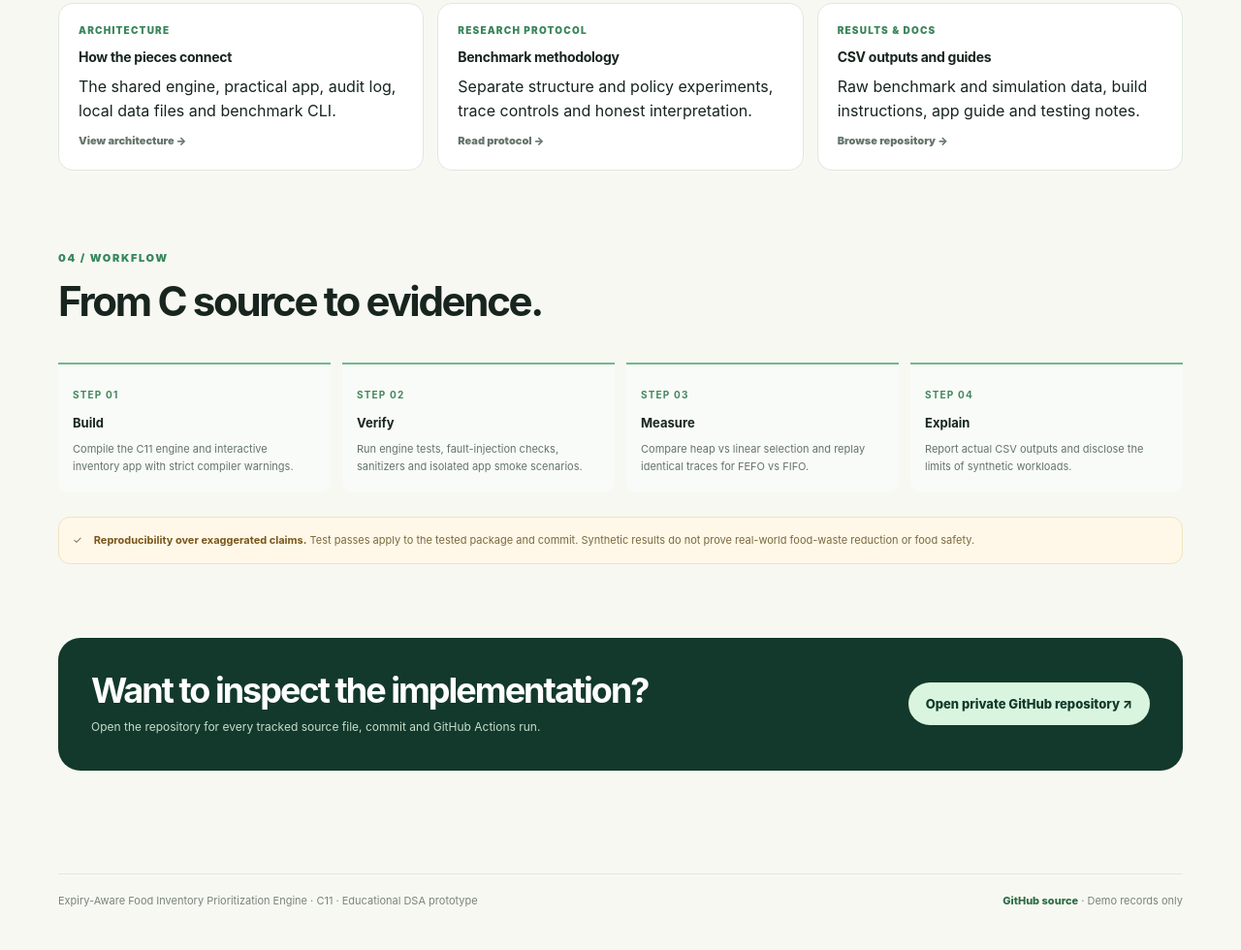
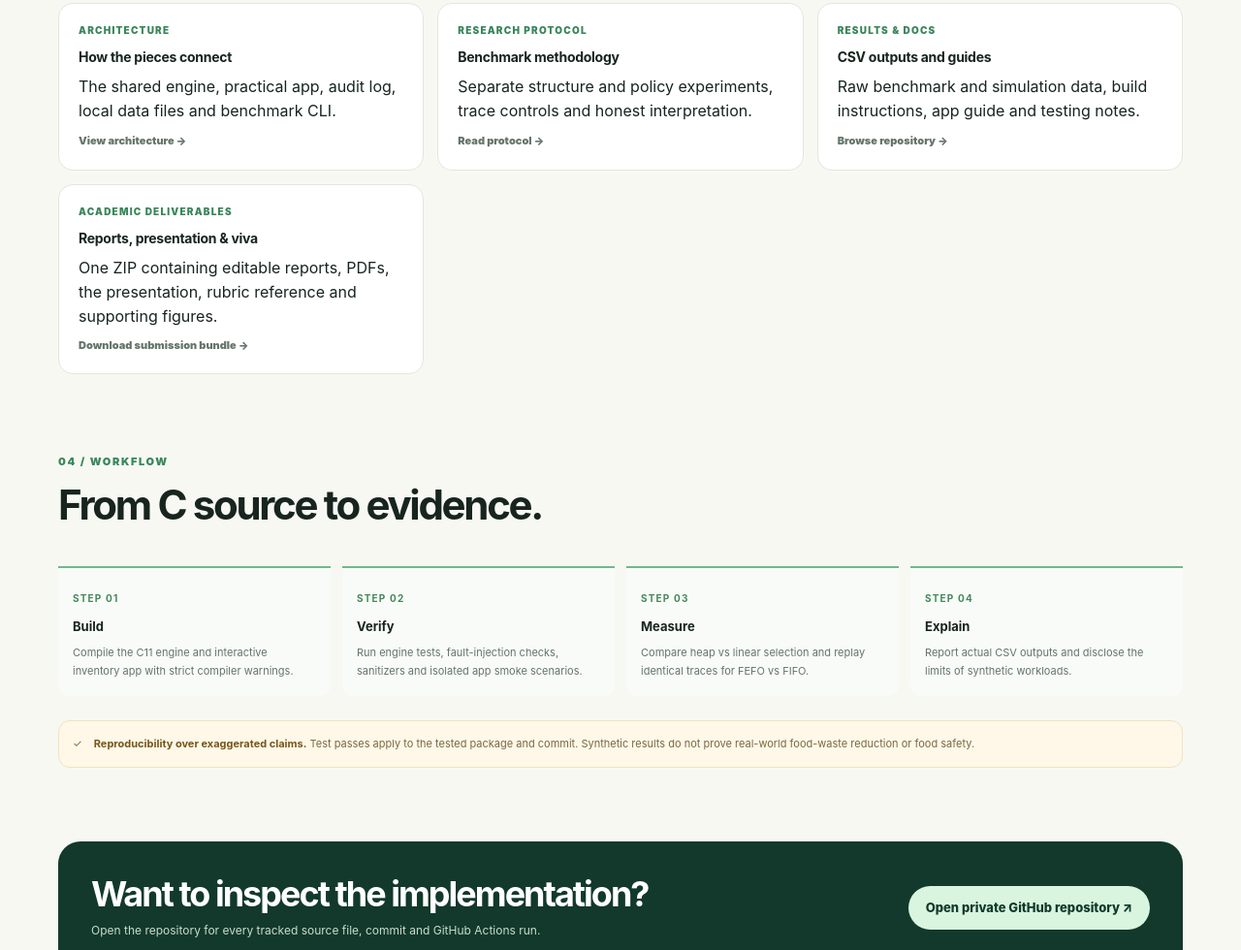
Before and after one commit to Pappu246/expiry-aware-food-inventory-prioritization, a plain HTML site: page showcase/index.html in a window 1280 px wide. Shown: the part 2777-3757 px from the top of the page at 97% size. Drawn offline with Linux system fonts and the light colour scheme.

Commit message:
feat: expose academic submission bundle on project showcase

```diff
--- a/showcase/index.html
+++ b/showcase/index.html
@@ -55,6 +55,7 @@
 <a class="doc" href="https://github.com/Pappu246/expiry-aware-food-inventory-prioritization/blob/main/ARCHITECTURE.md"><span class="doc-type">Architecture</span><strong>How the pieces connect</strong><span>The shared engine, practical app, audit log, local data files and benchmark CLI.</span><span class="doc-arrow">View architecture →</span></a>
 <a class="doc" href="https://github.com/Pappu246/expiry-aware-food-inventory-prioritization/blob/main/BENCHMARK_PROTOCOL.md"><span class="doc-type">Research protocol</span><strong>Benchmark methodology</strong><span>Separate structure and policy experiments, trace controls and honest interpretation.</span><span class="doc-arrow">Read protocol →</span></a>
 <a class="doc" href="https://github.com/Pappu246/expiry-aware-food-inventory-prioritization/tree/main"><span class="doc-type">Results & docs</span><strong>CSV outputs and guides</strong><span>Raw benchmark and simulation data, build instructions, app guide and testing notes.</span><span class="doc-arrow">Browse repository →</span></a>
+<a class="doc" href="https://github.com/Pappu246/expiry-aware-food-inventory-prioritization/blob/main/submission/A6_Submission_Artifacts.zip"><span class="doc-type">Academic deliverables</span><strong>Reports, presentation & viva</strong><span>One ZIP containing editable reports, PDFs, the presentation, rubric reference and supporting figures.</span><span class="doc-arrow">Download submission bundle →</span></a>
 </div></div></section>
 <section class="section" style="padding-top:0"><div class="wrap"><div class="section-head"><div><span class="section-kicker">04 / Workflow</span><h2>From C source to evidence.</h2></div></div>
 <div class="workflow"><article class="step"><b>STEP 01</b><h3>Build</h3><p>Compile the C11 engine and interactive inventory app with strict compiler warnings.</p></article><article class="step"><b>STEP 02</b><h3>Verify</h3><p>Run engine tests, fault-injection checks, sanitizers and isolated app smoke scenarios.</p></article><article class="step"><b>STEP 03</b><h3>Measure</h3><p>Compare heap vs linear selection and replay identical traces for FEFO vs FIFO.</p></article><article class="step"><b>STEP 04</b><h3>Explain</h3><p>Report actual CSV outputs and disclose the limits of synthetic workloads.</p></article></div>
```
